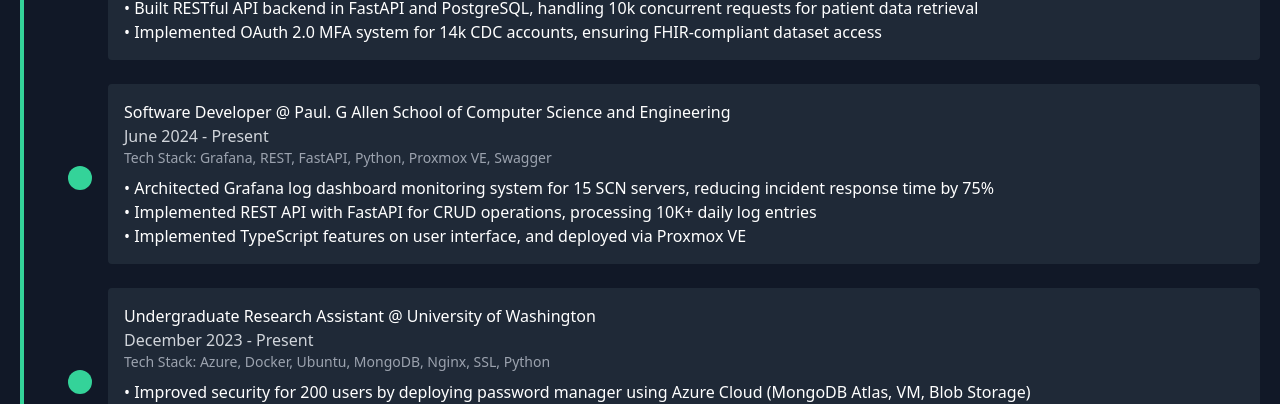
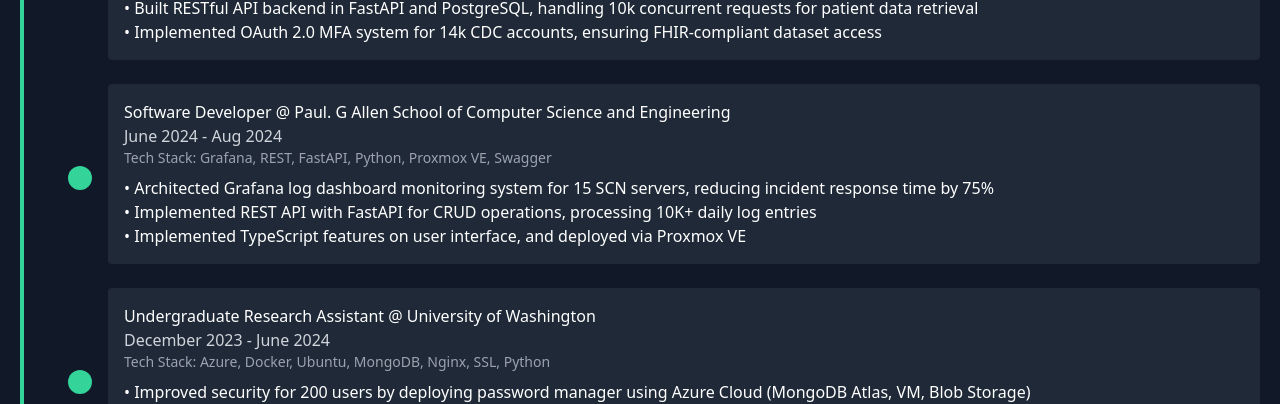
Before and after one commit to rudra-singh1/Personal-Website, a React (Create React App) app: page / in a window 1280 px wide. Shown: the part 799-1203 px from the top of the page. Built offline with nearby package versions, Linux system fonts and the light colour scheme.

Commit message:
Update Experience.js

```diff
--- a/src/components/Experience.js
+++ b/src/components/Experience.js
@@ -39,7 +39,7 @@ export default function Experience() {
               <div className="w-6 h-6 bg-green-400 rounded-full mr-4 mt-2"></div>
               <div className="bg-gray-800 rounded p-4 flex-grow">
                 <p className="text-white">Software Developer @ Paul. G Allen School of Computer Science and Engineering</p>
-                <p className="text-gray-300 text-base">June 2024 - Present</p>
+                <p className="text-gray-300 text-base">June 2024 - Aug 2024</p>
                 <p className="text-gray-400 text-sm">
                   Tech Stack: Grafana, REST, FastAPI, Python, Proxmox VE, Swagger
                 </p>
@@ -55,7 +55,7 @@ export default function Experience() {
               <div className="w-6 h-6 bg-green-400 rounded-full mr-4 mt-2"></div>
               <div className="bg-gray-800 rounded p-4 flex-grow">
                 <p className="text-white">Undergraduate Research Assistant @ University of Washington</p>
-                <p className="text-gray-300 text-base">December 2023 - Present</p>
+                <p className="text-gray-300 text-base">December 2023 - June 2024</p>
                 <p className="text-gray-400 text-sm">
                   Tech Stack: Azure, Docker, Ubuntu, MongoDB, Nginx, SSL, Python
                 </p>
```
